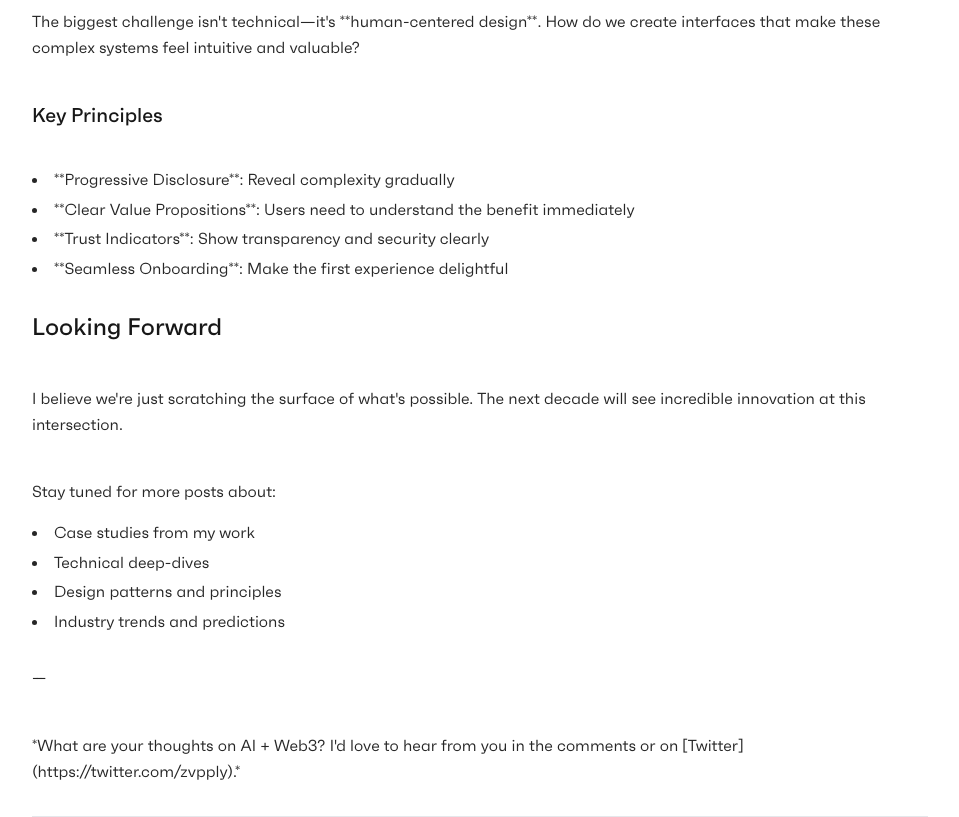
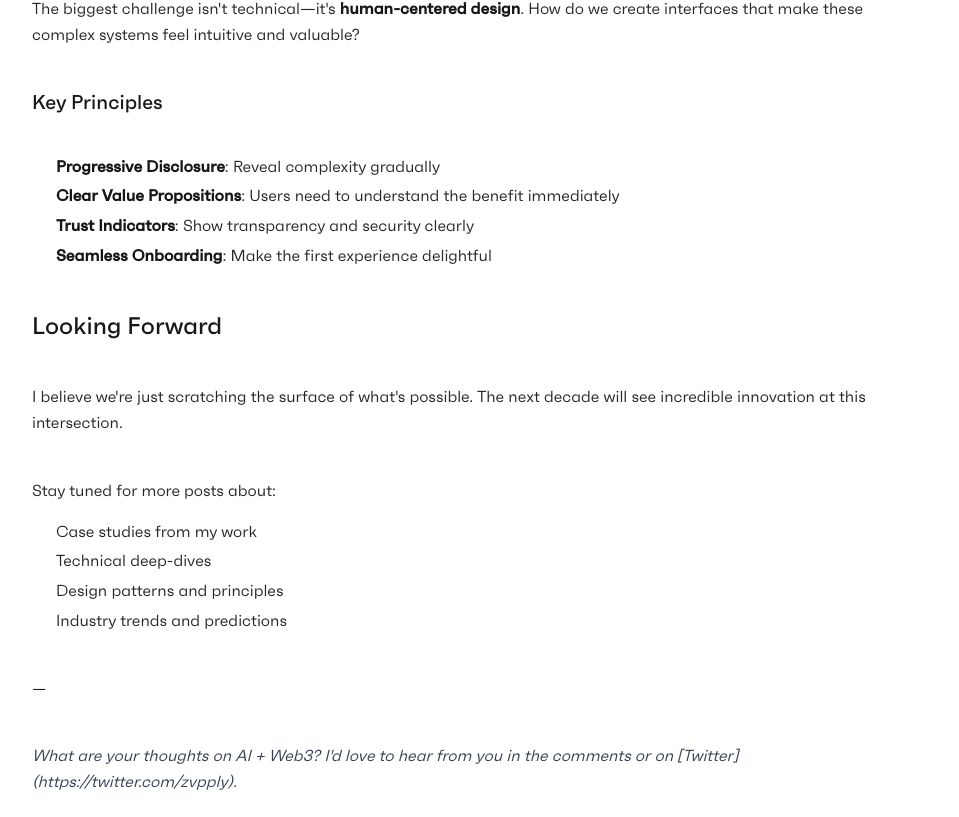
Before and after one commit to Zvpply/z, a Next.js app: page /blog/hello-world in a window 1280 px wide. Shown: the part 1303-2120 px from the top of the page, without its empty margins (160-1119 px from the left). Built offline with nearby package versions, Linux system fonts and the light colour scheme.

Commit message:
Fix markdown rendering: support bold text, numbered lists, and inline formatting

```diff
--- a/app/components/simple-content.tsx
+++ b/app/components/simple-content.tsx
@@ -3,28 +3,150 @@ interface SimpleContentProps {
 }
 
 export function SimpleContent({ content }: SimpleContentProps) {
-  // Simple markdown-like rendering without MDX
+  // Enhanced markdown-like rendering
   const renderContent = (text: string) => {
-    return text
-      .split('\n')
-      .map((line, index) => {
+    const lines = text.split('\n')
+    const elements: JSX.Element[] = []
+    let inList = false
+    let listItems: JSX.Element[] = []
+
+    const processLine = (line: string, index: number) => {
+      // Handle headers
       if (line.startsWith('# ')) {
+        if (inList && listItems.length > 0) {
+          elements.push(<ul key={`list-${index}`} className="mb-4 pl-6 text-gray-700 dark:text-gray-300">{listItems}</ul>)
+          listItems = []
+          inList = false
+        }
         return <h1 key={index} className="text-3xl font-faktum-medium mb-6 text-gray-900 dark:text-gray-100">{line.substring(2)}</h1>
       }
       if (line.startsWith('## ')) {
+        if (inList && listItems.length > 0) {
+          elements.push(<ul key={`list-${index}`} className="mb-4 pl-6 text-gray-700 dark:text-gray-300">{listItems}</ul>)
+          listItems = []
+          inList = false
+        }
         return <h2 key={index} className="text-2xl font-faktum-medium mb-4 text-gray-900 dark:text-gray-100">{line.substring(3)}</h2>
       }
       if (line.startsWith('### ')) {
+        if (inList && listItems.length > 0) {
+          elements.push(<ul key={`list-${index}`} className="mb-4 pl-6 text-gray-700 dark:text-gray-300">{listItems}</ul>)
+          listItems = []
+          inList = false
+        }
         return <h3 key={index} className="text-xl font-faktum-medium mb-3 text-gray-900 dark:text-gray-100">{line.substring(4)}</h3>
       }
+
+      // Handle bullet lists
       if (line.startsWith('- ')) {
-          return <li key={index} className="mb-1 text-gray-700 dark:text-gray-300">{line.substring(2)}</li>
+        inList = true
+        const content = line.substring(2)
+        listItems.push(<li key={`li-${index}`} className="mb-1 text-gray-700 dark:text-gray-300">{processInlineMarkdown(content)}</li>)
+        return null
       }
+
+      // Handle numbered lists
+      if (/^\d+\.\s/.test(line)) {
+        inList = true
+        const content = line.replace(/^\d+\.\s/, '')
+        listItems.push(<li key={`li-${index}`} className="mb-1 text-gray-700 dark:text-gray-300">{processInlineMarkdown(content)}</li>)
+        return null
+      }
+
+      // Handle empty lines
       if (line.trim() === '') {
+        if (inList && listItems.length > 0) {
+          elements.push(<ul key={`list-${index}`} className="mb-4 pl-6 text-gray-700 dark:text-gray-300">{listItems}</ul>)
+          listItems = []
+          inList = false
+        }
         return <br key={index} />
       }
-        return <p key={index} className="mb-4 text-gray-700 dark:text-gray-300 leading-relaxed">{line}</p>
+
+      // Handle regular paragraphs
+      if (inList && listItems.length > 0) {
+        elements.push(<ul key={`list-${index}`} className="mb-4 pl-6 text-gray-700 dark:text-gray-300">{listItems}</ul>)
+        listItems = []
+        inList = false
+      }
+
+      return <p key={index} className="mb-4 text-gray-700 dark:text-gray-300 leading-relaxed">{processInlineMarkdown(line)}</p>
+    }
+
+    // Process all lines
+    lines.forEach((line, index) => {
+      const element = processLine(line, index)
+      if (element) {
+        elements.push(element)
+      }
     })
+
+    // Handle any remaining list items
+    if (inList && listItems.length > 0) {
+      elements.push(<ul key="final-list" className="mb-4 pl-6 text-gray-700 dark:text-gray-300">{listItems}</ul>)
+    }
+
+    return elements
+  }
+
+  // Process inline markdown like **bold** and *italic*
+  const processInlineMarkdown = (text: string) => {
+    const parts: (string | JSX.Element)[] = []
+    let currentText = ''
+    let i = 0
+
+    while (i < text.length) {
+      // Handle bold text **text**
+      if (text.slice(i, i + 2) === '**') {
+        if (currentText) {
+          parts.push(currentText)
+          currentText = ''
+        }
+        i += 2
+        let boldText = ''
+        while (i < text.length && text.slice(i, i + 2) !== '**') {
+          boldText += text[i]
+          i++
+        }
+        if (i < text.length) {
+          parts.push(<strong key={`bold-${i}`} className="font-faktum-medium text-gray-900 dark:text-gray-100">{boldText}</strong>)
+          i += 2
+        } else {
+          parts.push(`**${boldText}`)
+        }
+        continue
+      }
+
+      // Handle italic text *text*
+      if (text[i] === '*' && (i === 0 || text[i - 1] !== '*')) {
+        if (currentText) {
+          parts.push(currentText)
+          currentText = ''
+        }
+        i++
+        let italicText = ''
+        while (i < text.length && text[i] !== '*') {
+          italicText += text[i]
+          i++
+        }
+        if (i < text.length) {
+          parts.push(<em key={`italic-${i}`} className="italic text-gray-700 dark:text-gray-300">{italicText}</em>)
+          i++
+        } else {
+          parts.push(`*${italicText}`)
+        }
+        continue
+      }
+
+      currentText += text[i]
+      i++
+    }
+
+    if (currentText) {
+      parts.push(currentText)
+    }
+
+    return parts.length === 1 && typeof parts[0] === 'string' ? parts[0] : parts
   }
 
   return (
```
Lines whose indentation alone changed are shown as unchanged.
